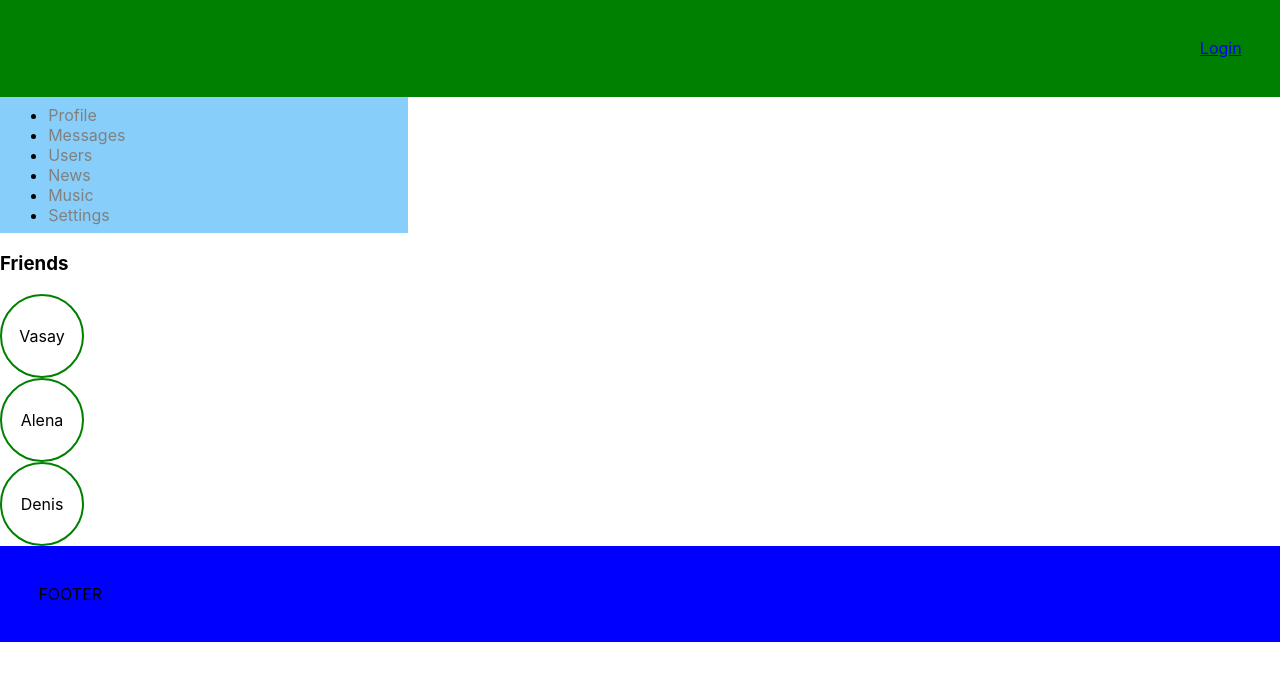
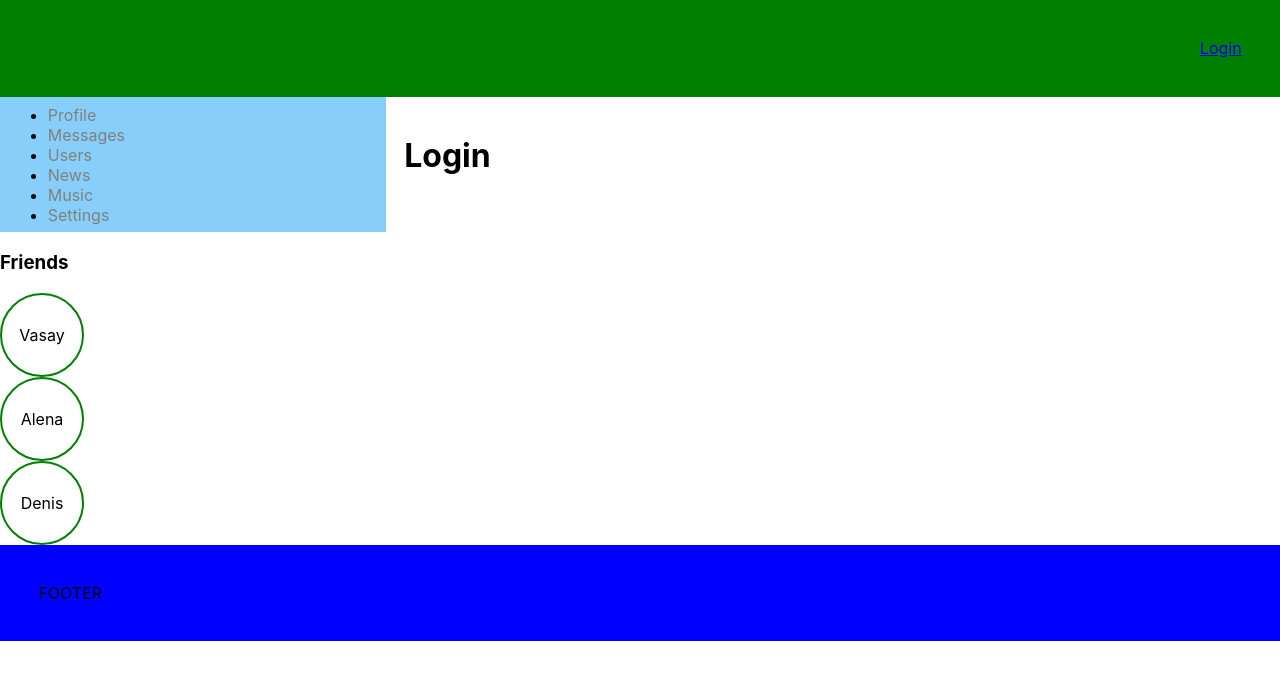
Before and after one commit to Serg8/social, a React (Create React App) app: page /login in a window 1280 px wide. Shown: the top 680 px of the page. Built offline with nearby package versions, Linux system fonts and the light colour scheme; no server answers.

Commit message:
feat: add redirect

```diff
--- a/src/App.js
+++ b/src/App.js
@@ -11,6 +11,7 @@ import Sidebar from "./components/Sidebar/Sidebar";
 import DialogsContainer from "./components/Dialogs/DialogsContainer";
 import UsersContainer from "./components/Users/UsersContainer";
 import ProfileContainer from "./components/Profile/ProfileContainer";
+import LoginPage from "./components/Login/Login";
 
 
 class App extends React.Component {
@@ -27,6 +28,7 @@ class App extends React.Component {
                         <Route path='/news' render={ () => <News />} />
                         <Route path='/music' render={ () => <Music />} />
                         <Route path='/settings' render={ () => <Settings />} />
+                        <Route path='/login' render={ () => <LoginPage />} />
 
 
                         {/*<Route path='/settings' component={Settings} />*/}
--- a/src/components/Dialogs/Dialogs.jsx
+++ b/src/components/Dialogs/Dialogs.jsx
@@ -2,6 +2,7 @@ import React, {Component} from 'react';
 import s from './Dialogs.module.scss';
 import DialogItem from "./DialogItem/DialogItem";
 import MessageItem from "./MessageItem/MessageItem";
+import {Redirect} from "react-router-dom";
 
 class Dialogs extends React.Component {
 
@@ -21,6 +22,8 @@ class Dialogs extends React.Component {
             let body = e.target.value;
             this.props.updateNewMessageBody(body);
         }
+
+        if(!this.props.isAuth) return <Redirect to={'/login'} />
 
         return (
             <div className={s.dialogs}>
--- a/src/components/Dialogs/DialogsContainer.jsx
+++ b/src/components/Dialogs/DialogsContainer.jsx
@@ -6,7 +6,8 @@ import {connect} from "react-redux";
 
 const mapStateToProps = (state) => {
     return {
-        messagesPage: state.messagesPage
+        messagesPage: state.messagesPage,
+        isAuth: state.auth.isAuth
     }
 }
 
--- /dev/null
+++ b/src/components/Login/Login.jsx
@@ -0,0 +1,9 @@
+import React from 'react';
+
+const Login = (props) => {
+    return (
+        <h1>Login</h1>
+    )
+}
+
+export default Login;
--- a/src/components/Profile/ProfileContainer.jsx
+++ b/src/components/Profile/ProfileContainer.jsx
@@ -2,7 +2,7 @@ import React, {Component} from 'react';
 import Profile from "./Profile";
 import {connect} from "react-redux";
 import {getUserProfile} from "../../redux/profile-reducer";
-import {withRouter} from "react-router-dom";
+import {Redirect, withRouter} from "react-router-dom";
 
 class ProfileContainer extends React.Component {
 
@@ -13,6 +13,9 @@ class ProfileContainer extends React.Component {
     }
 
     render() {
+
+        if(!this.props.isAuth) return <Redirect to={'/login'} />
+
         return (
             <Profile {...this.props} profile={this.props.profile} />
         )
@@ -20,7 +23,8 @@ class ProfileContainer extends React.Component {
 }
 
 let mapStateToProps = (state) => ({
-    profile: state.profilePage.profile
+    profile: state.profilePage.profile,
+    isAuth: state.auth.isAuth
 });
 
 let WithUrlDataContainerComponent = withRouter(ProfileContainer);
```
